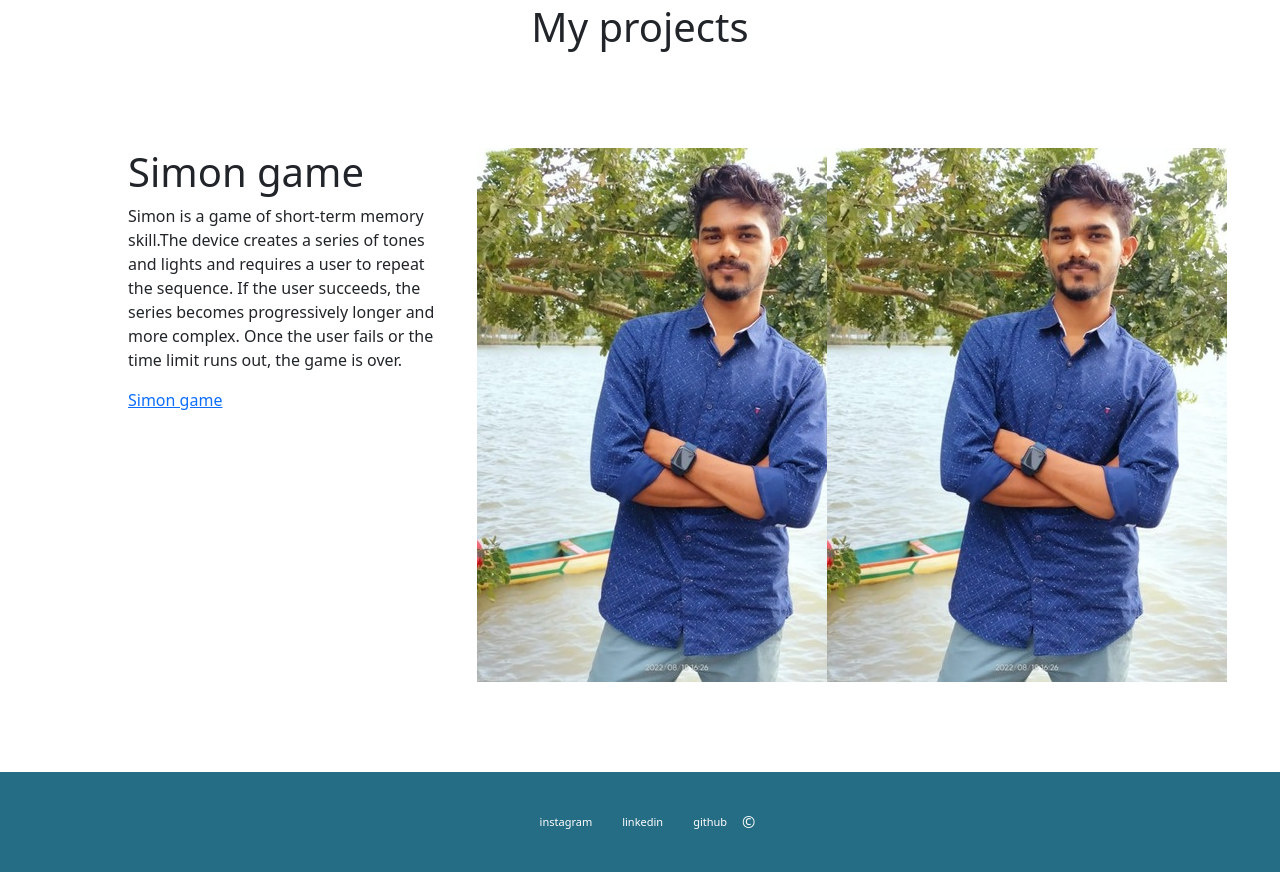
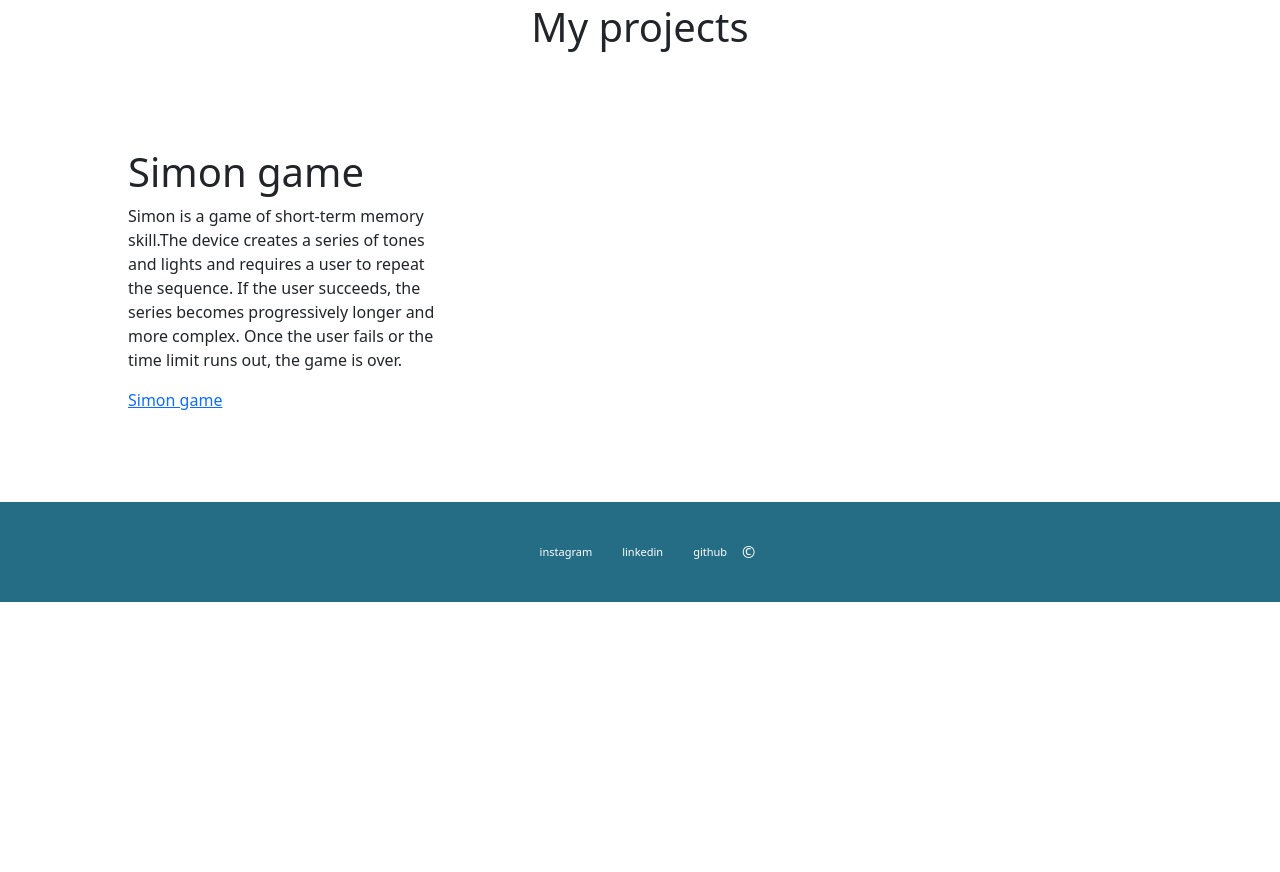
Before and after one commit to naseehan/My-resume, a website: page updated-resume.html in a window 1280 px wide. Shown: the part 767-1639 px from the top of the page. After the commit the page ends 1369 px from the top, so only its background shows below. Drawn offline with nearby package versions, Linux system fonts and the light colour scheme.

Commit message:
Add files via upload

```diff
--- a/updated-resume.html
+++ b/updated-resume.html
@@ -26,7 +26,7 @@
 </head>
 
 <body>
-
+    <form action="index.html" method="post">
         <section>
 
             <nav class="navbar navbar-expand-lg navbar-items navbar-dark ">
@@ -87,6 +87,7 @@
 
         </section>
 
+            <!-- projects -->
 
         <section id="project">
 
@@ -102,11 +103,13 @@
                         longer and more complex. Once the user fails or the time limit runs out, the game is over.</p>
                     <a href="https://naseehan.github.io/Simon-Game/">Simon game</a>
                 </div>
+                <div class="col-md-4 project-2">
+                    <!-- <h1>Todo list</h1>
+                    <p>List everything that you have to do, with the most important tasks at the top of the list, and
+                        the least important tasks at the bottom.Made with node, ejs and express</p>
+                </div> -->
                 <div class="col-md-4">
-                <img src="Public/Images/naseeh (1).jpg" alt="">
-            </div>
-            <div class="col-md-4">
-                <img src="Public/Images/naseeh (1).jpg" alt="">
+                    <!-- <img src="Public/Images/naseeh (1).jpg" alt=""> -->
                 </div>
             </div>
 
@@ -114,8 +117,14 @@
 
         </section>
 
+        <footer>
+            <a class="footer-links" href="https://www.instagram.com/naseeh10/">instagram</a>
+            <a class="footer-links" href="https://www.linkedin.com/in/naseeh-an-a4951b240/">linkedin</a>
+            <a class="footer-links" href="https://github.com/naseehan">github</a>
+            <p class="copyright">&COPY;</p>
+        </footer>
 
-
+    </form>
 
 
     <!-- javascript -->
@@ -137,11 +146,6 @@
 
 </body>
 
-<footer>
-    <a class="footer-links" href="https://www.instagram.com/naseeh10/">instagram</a>
-    <a class="footer-links" href="https://www.linkedin.com/in/naseeh-an-a4951b240/">linkedin</a>
-    <a class="footer-links" href="https://github.com/naseehan">github</a>
-    <p class="copyright">&COPY;</p>
-</footer>
+
 
 </html>
```
Lines whose indentation alone changed are shown as unchanged.
